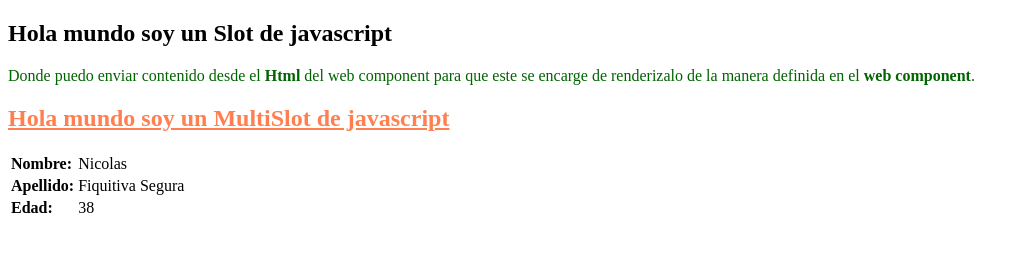
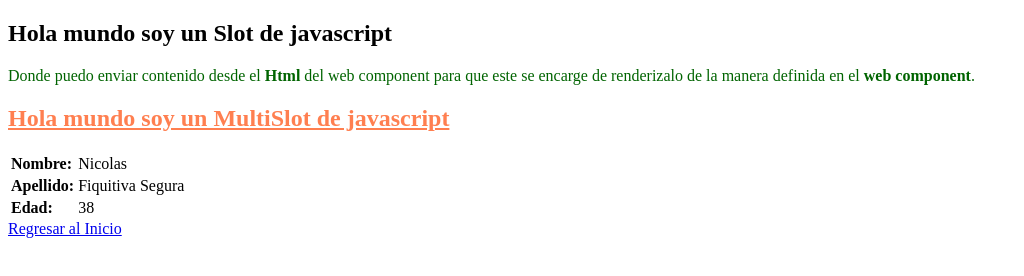
Before and after one commit to Nico52105/WebComponents, a plain HTML site: page 4-Slot y Multi Slot/index.html in a window 1280 px wide. Shown: the whole page, without its empty margins (0-1024 px from the left). Drawn offline with Linux system fonts and the light colour scheme.

Commit message:
se agregan links para regresar al inicio

```diff
--- a/4-Slot y Multi Slot/index.html
+++ b/4-Slot y Multi Slot/index.html
@@ -19,5 +19,7 @@
     <span slot="Apellido">Fiquitiva Segura</span>
     <span slot="Edad">38</span>
   </my-multi-slot>
+
+  <a href="..">Regresar al Inicio</a>
 </body>
 </html>
```
Also changed, not shown: 2-TempleteElements/index.html (+1 -1 lines), 3-Shadow DOM/index.html (+1 -0 lines), 5-WebComponentConAttributes/index.html (+2 -0 lines).
